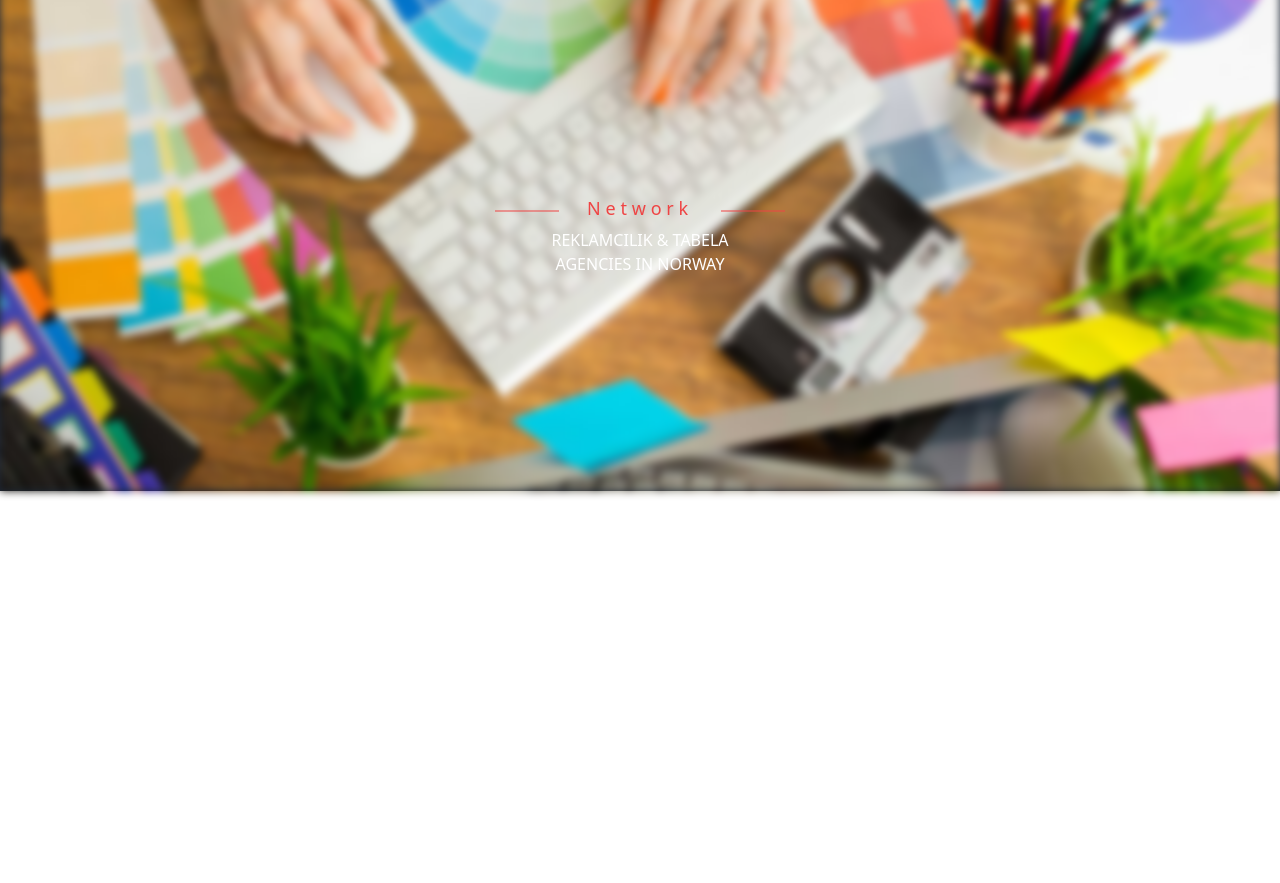
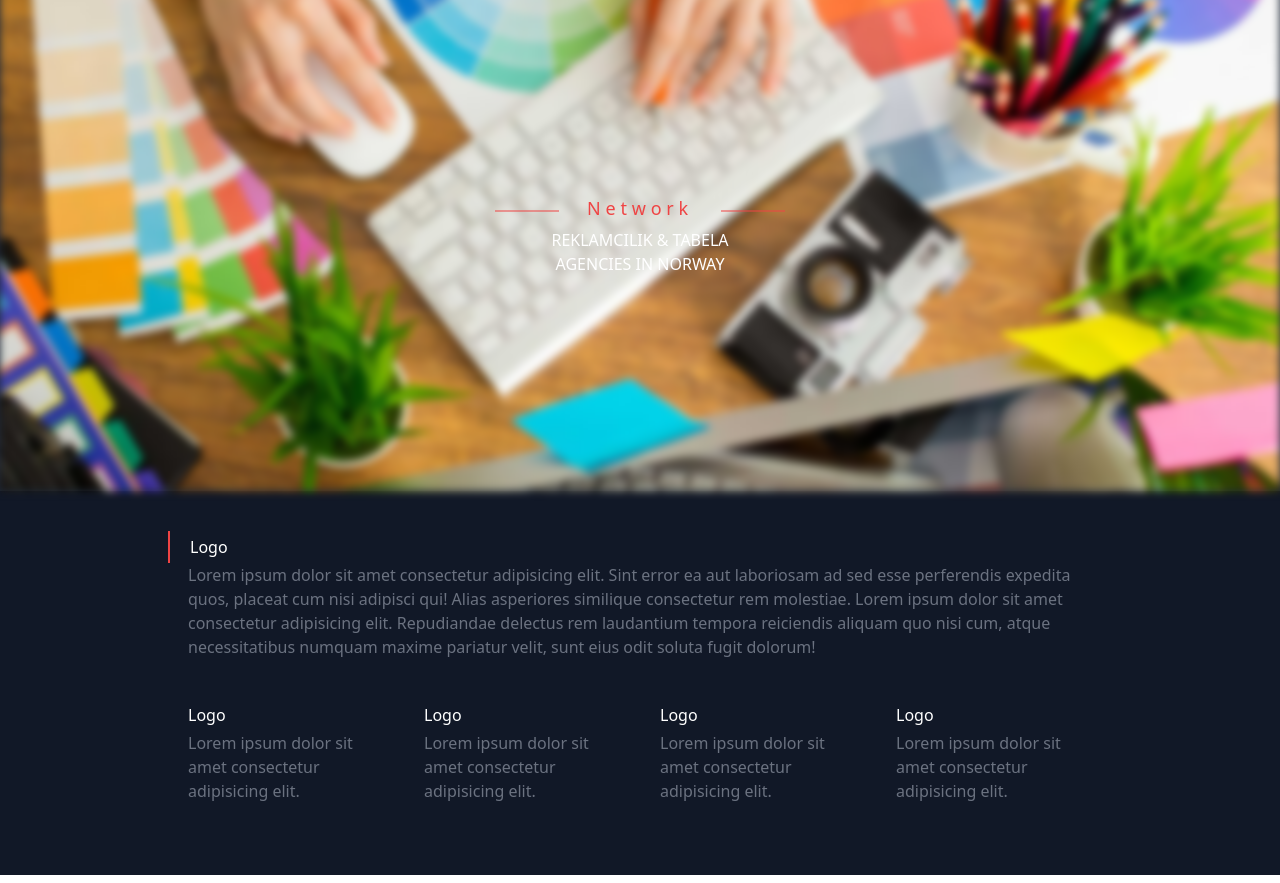
Before and after one commit to hasan-bulut/web_template, a website: page src/index.html in a window 1280 px wide. Shown: the part 121-1004 px from the top of the page. Before the commit the page ends 800 px from the top, so only its background shows below. Drawn offline with Linux system fonts and the light colour scheme.

Commit message:
description added

```diff
--- a/src/index.html
+++ b/src/index.html
@@ -68,6 +68,33 @@
       <h2 class="select-none">AGENCIES IN NORWAY</h2>
     </div>
   </section>
+
+  <!-- DESCRIPTION -->
+  <section class="h-96 bg-gray-900">
+    <div class="container p-10">
+      <h6 class="border-l-2 text-white border-red-500 px-5 py-1">Logo</h6>
+      <p class="text-gray-500 px-5">Lorem ipsum dolor sit amet consectetur adipisicing elit. Sint error ea aut laboriosam ad sed esse perferendis expedita quos, placeat cum nisi adipisci qui! Alias asperiores similique consectetur rem molestiae. Lorem ipsum dolor sit amet consectetur adipisicing elit. Repudiandae delectus rem laudantium tempora reiciendis aliquam quo nisi cum, atque necessitatibus numquam maxime pariatur velit, sunt eius odit soluta fugit dolorum!</p>
+
+      <div class="flex my-10">
+        <div>
+          <h6 class="text-white px-5 py-1">Logo</h6>
+          <p class="text-gray-500 px-5">Lorem ipsum dolor sit amet consectetur adipisicing elit.</p>
+        </div>
+        <div>
+          <h6 class="text-white px-5 py-1">Logo</h6>
+          <p class="text-gray-500 px-5">Lorem ipsum dolor sit amet consectetur adipisicing elit.</p>
+        </div>
+        <div>
+          <h6 class="text-white px-5 py-1">Logo</h6>
+          <p class="text-gray-500 px-5">Lorem ipsum dolor sit amet consectetur adipisicing elit.</p>
+        </div>
+        <div>
+          <h6 class="text-white px-5 py-1">Logo</h6>
+          <p class="text-gray-500 px-5">Lorem ipsum dolor sit amet consectetur adipisicing elit.</p>
+        </div>
+      </div>
+    </div>
+  </section>
 </body>
 
 </html>
```
Also changed, not shown: src/css/style.css.
